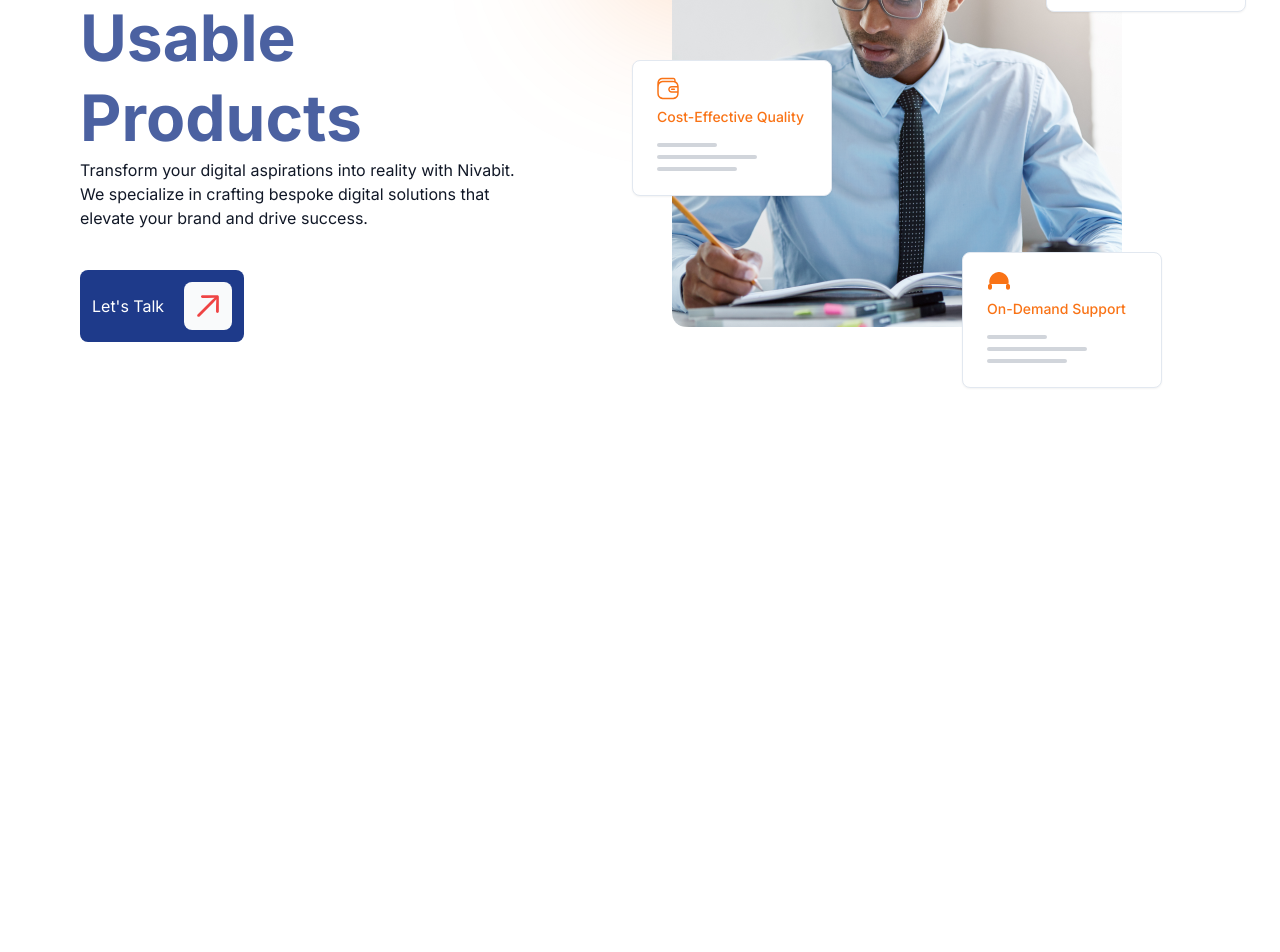
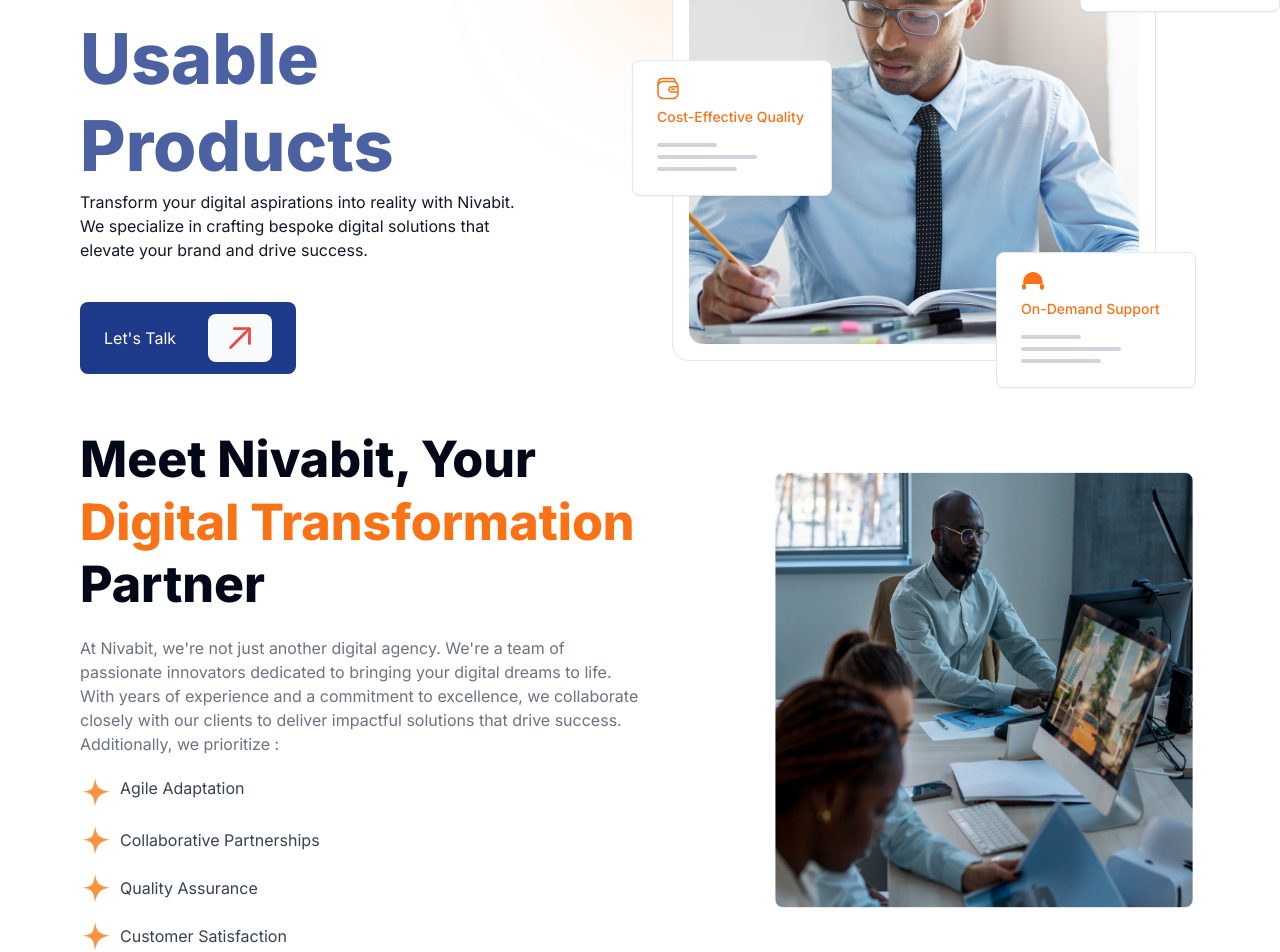
Before and after one commit to nivabit/nivabit, a Next.js app: page / in a window 1280 px wide. Shown: the part 372-1324 px from the top of the page. Before the commit the page ends 800 px from the top, so only its background shows below. Built offline with nearby package versions, Linux system fonts and the light colour scheme.

Commit message:
add meet us section not completed yet

```diff
--- a/src/app/page.tsx
+++ b/src/app/page.tsx
@@ -1,9 +1,11 @@
 import BannerSection from "@/components/home/BannerSection";
+import MeetUs from "@/components/home/MeetUs";
 
 export default function Home() {
   return (
     <main className='px-20'>
       <BannerSection />
+      <MeetUs />
     </main>
   );
 }
--- a/src/components/HoverCard.tsx
+++ b/src/components/HoverCard.tsx
@@ -35,17 +35,19 @@
                 {icon}
               </i>
             </CardTitle>
-            <CardDescription className='text-orange-500 font-medium group-hover:text-blue-900 group-hover:pt-1 '>
+            <CardDescription className='text-orange-500 font-medium group-hover:text-blue-900 group-hover:pt-1 transition-all duration-300'>
               {title}
             </CardDescription>
           </CardHeader>
-          <CardContent className=''>
-            <div className='space-y-2 group-hover:hidden'>
+          <CardContent className='transition-all duration-300'>
+            <div className='space-y-2 group-hover:hidden transition-all duration-300'>
               <Skeleton className='h-1 w-[60px] animate-none bg-gray-300' />
               <Skeleton className='h-1 w-[100px] animate-none bg-gray-300' />
               <Skeleton className='h-1 w-[80px] animate-none bg-gray-300' />
             </div>
-            <p className='hidden group-hover:flex h-auto text-xs '>{content}</p>
+            <p className='hidden group-hover:flex h-auto text-xs transition-all duration-300'>
+              {content}
+            </p>
           </CardContent>
         </Card>
       </div>
--- a/src/components/home/BannerSection.tsx
+++ b/src/components/home/BannerSection.tsx
@@ -12,9 +12,9 @@
         <Navbar />
         <div className='flex items-center  gap-36'>
           <div className=' w-2/5   text-start mt-0'>
-            <h2 className='text-[64px] font-bold text-blue-900 capitalize  leading-tight'>
+            <h2 className='text-[70px] font-extrabold text-blue-900 capitalize  leading-tight'>
               Transforming <br />
-              Ideas Into {""}
+              Ideas Into{" "}
               <span className='text-blue-900/80'>usable Products</span>
             </h2>
             <p className='text-start  font-normal text-gray-900 mt-0 my-10'>
@@ -23,9 +23,9 @@
               brand and drive success.
             </p>
             <Link href='/' className='inline-block'>
-              <button className='group flex items-center p-3  bg-blue-900 text-white rounded-lg transition duration-300'>
+              <button className='group flex items-center py-3 px-6  space-x-3 bg-blue-900 text-white rounded-lg transition duration-300'>
                 <span className='mr-5 capitalize'>let&apos;s talk</span>
-                <div className='bg-gray-50  p-3 rounded-lg'>
+                <div className='bg-gray-50  px-5 py-3 rounded-lg'>
                   <svg
                     width='18'
                     height='19'
@@ -40,11 +40,11 @@
             </Link>
           </div>
           <div className='relative py-20'>
-            {/* <div className='p-4 relative rounded-xl bg-white border '> */}
             <div
-              className="relative z-[-1] flex place-items-center before:absolute before:h-[150px] before:-translate-y-[120%] before:rounded-full
-            before:-translate-x-[19%] before:bg-gradient-radial before:from-orange-500  before:blur-[90px] before:content-[''] before:bg-gradient-to-br before:w-[200px]"
-            >
+              className="relative z-[-1] flex place-items-center   bg-white  before:absolute before:h-[150px] before:translate-y-[47%] before:rounded-full
+            before:-translate-x-[19%] before:bg-gradient-radial before:from-orange-400  before:blur-[90px] before:content-[''] before:bg-gradient-to-br before:w-[200px]"
+            ></div>
+            <div className='rounded-2xl p-4 border bg-white'>
               <Image
                 src={BannerImage}
                 alt='man with computer'
--- /dev/null
+++ b/src/components/home/MeetUs.tsx
@@ -0,0 +1,78 @@
+import Image from "next/image";
+import MeetUsImage from "../../../public/meetus.png";
+
+export default function MeetUs() {
+  return (
+    <div className='flex items-center justify-between gap-[8rem]'>
+      <div className='w-1/2'>
+        <h2 className='text-[50px] font-extrabold leading-tight'>
+          Meet Nivabit, Your{" "}
+          <span className='text-orange-500'>Digital Transformation</span>{" "}
+          Partner
+        </h2>
+        <p className=' text-left text-gray-500 my-5'>
+          At Nivabit, we&apos;re not just another digital agency. We&apos;re a
+          team of passionate innovators dedicated to bringing your digital
+          dreams to life. With years of experience and a commitment to
+          excellence, we collaborate closely with our clients to deliver
+          impactful solutions that drive success. Additionally, we prioritize :
+        </p>
+        <ul className=' list-none space-y-4'>
+          <li className='flex items-start space-x-2'>
+            <svg
+              className='h-8 w-8 fill-orange-400'
+              xmlns='http://www.w3.org/2000/svg'
+            >
+              <path d='M30 15.5C30 15.5 22.548 16.702 19.375 19.875C16.202 23.048 15 30.5 15 30.5C15 30.5 14.8068 21.9416 11.25 18.625C8.26697 15.8434 1.61916 15.5377 0.249635 15.5041C0.0879921 15.5028 0 15.5 0 15.5C0 15.5 0.0881032 15.5002 0.249635 15.5041C1.67523 15.5162 8.82949 15.4205 11.875 12.375C15.2658 8.98416 15 0.5 15 0.5C15 0.5 15.4754 8.47535 18.75 11.75C22.0246 15.0246 30 15.5 30 15.5Z' />
+            </svg>
+            <span className='capitalize text-gray-700'>Agile Adaptation</span>
+          </li>
+          <li className='flex items-center space-x-2'>
+            <svg
+              className='h-8 w-8 fill-orange-400'
+              xmlns='http://www.w3.org/2000/svg'
+            >
+              <path d='M30 15.5C30 15.5 22.548 16.702 19.375 19.875C16.202 23.048 15 30.5 15 30.5C15 30.5 14.8068 21.9416 11.25 18.625C8.26697 15.8434 1.61916 15.5377 0.249635 15.5041C0.0879921 15.5028 0 15.5 0 15.5C0 15.5 0.0881032 15.5002 0.249635 15.5041C1.67523 15.5162 8.82949 15.4205 11.875 12.375C15.2658 8.98416 15 0.5 15 0.5C15 0.5 15.4754 8.47535 18.75 11.75C22.0246 15.0246 30 15.5 30 15.5Z' />
+            </svg>
+            <span className='capitalize text-gray-700'>
+              Collaborative Partnerships
+            </span>
+          </li>
+          <li className='flex items-center space-x-2'>
+            <svg
+              className='h-8 w-8 fill-orange-400'
+              xmlns='http://www.w3.org/2000/svg'
+            >
+              <path d='M30 15.5C30 15.5 22.548 16.702 19.375 19.875C16.202 23.048 15 30.5 15 30.5C15 30.5 14.8068 21.9416 11.25 18.625C8.26697 15.8434 1.61916 15.5377 0.249635 15.5041C0.0879921 15.5028 0 15.5 0 15.5C0 15.5 0.0881032 15.5002 0.249635 15.5041C1.67523 15.5162 8.82949 15.4205 11.875 12.375C15.2658 8.98416 15 0.5 15 0.5C15 0.5 15.4754 8.47535 18.75 11.75C22.0246 15.0246 30 15.5 30 15.5Z' />
+            </svg>
+            <span className=' capitalize text-gray-700'>Quality Assurance</span>
+          </li>
+          <li className='flex items-center space-x-2'>
+            <svg
+              className='h-8 w-8 fill-orange-400'
+              xmlns='http://www.w3.org/2000/svg'
+            >
+              <path d='M30 15.5C30 15.5 22.548 16.702 19.375 19.875C16.202 23.048 15 30.5 15 30.5C15 30.5 14.8068 21.9416 11.25 18.625C8.26697 15.8434 1.61916 15.5377 0.249635 15.5041C0.0879921 15.5028 0 15.5 0 15.5C0 15.5 0.0881032 15.5002 0.249635 15.5041C1.67523 15.5162 8.82949 15.4205 11.875 12.375C15.2658 8.98416 15 0.5 15 0.5C15 0.5 15.4754 8.47535 18.75 11.75C22.0246 15.0246 30 15.5 30 15.5Z' />
+            </svg>
+            <span className='capitalize text-gray-700'>
+              Customer Satisfaction
+            </span>
+          </li>
+        </ul>
+      </div>
+      <div className='flex-1 relative'>
+        <div
+          className="flex place-items-center
+           bg-white  before:absolute
+           before:h-[150px] before:translate-y-[47%]
+            before:-translate-x-[19%]  before:content-[''] before:w-[200px]"
+        ></div>
+        <Image
+          src={MeetUsImage}
+          alt='meet us'
+          className='h-[450px] relative z-[-1] '
+        />
+      </div>
+    </div>
+  );
+}
```
Also changed, not shown: public/meetus.png (added).
